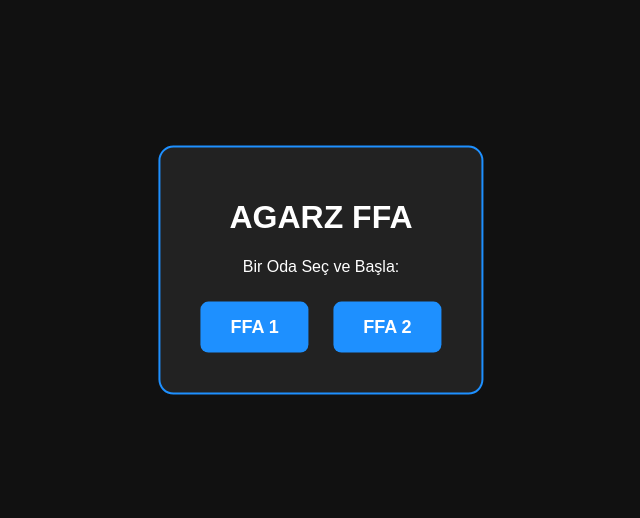
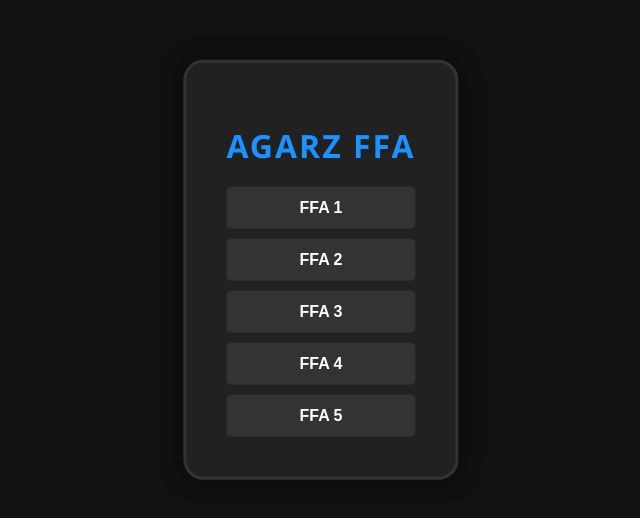
Before and after one commit to barisgzlx/baro41, a website: page index.html in a window 1280 px wide. Shown: the part 130-648 px from the top of the page, without its empty margins (319-959 px from the left). Drawn offline with nearby package versions, Linux system fonts and the light colour scheme; no server answers.

Commit message:
Update index.html

```diff
--- a/index.html
+++ b/index.html
@@ -1,29 +1,35 @@
 <!DOCTYPE html>
 <html>
 <head>
-    <title>Baris Agar - FFA Odalari</title>
+    <title>Baris Agarz - FFA Odaları</title>
     <style>
-        body { margin: 0; background: #111; overflow: hidden; font-family: Arial; color: white; }
+        body { margin: 0; background: #111; overflow: hidden; font-family: 'Segoe UI', Tahoma, Geneva, Verdana, sans-serif; color: white; }
         #menu {
             position: absolute; top: 50%; left: 50%; transform: translate(-50%, -50%);
-            background: #222; padding: 30px; border-radius: 15px; text-align: center;
-            border: 2px solid dodgerblue; z-index: 10;
+            background: rgba(34, 34, 34, 0.95); padding: 40px; border-radius: 20px;
+            text-align: center; border: 3px solid #333; box-shadow: 0 0 20px rgba(0,0,0,0.5);
         }
+        h1 { color: dodgerblue; margin-bottom: 20px; text-transform: uppercase; letter-spacing: 2px; }
+        .btn-container { display: flex; flex-direction: column; gap: 10px; }
         button {
-            padding: 15px 30px; margin: 10px; cursor: pointer; border: none;
-            border-radius: 8px; background: dodgerblue; color: white;
-            font-size: 18px; font-weight: bold; transition: 0.3s;
+            padding: 12px 40px; cursor: pointer; border: none;
+            border-radius: 5px; background: #333; color: white;
+            font-size: 16px; font-weight: bold; transition: 0.2s;
         }
-        button:hover { background: #1e90ff; transform: scale(1.1); }
-        canvas { display: none; background: black; }
+        button:hover { background: dodgerblue; transform: scale(1.05); }
+        canvas { display: none; background: #050505; }
     </style>
 </head>
 <body>
     <div id="menu">
         <h1>AGARZ FFA</h1>
-        <p>Bir Oda Seç ve Başla:</p>
-        <button onclick="joinRoom('ffa1')">FFA 1</button>
-        <button onclick="joinRoom('ffa2')">FFA 2</button>
+        <div class="btn-container">
+            <button onclick="joinRoom('ffa1')">FFA 1</button>
+            <button onclick="joinRoom('ffa2')">FFA 2</button>
+            <button onclick="joinRoom('ffa3')">FFA 3</button>
+            <button onclick="joinRoom('ffa4')">FFA 4</button>
+            <button onclick="joinRoom('ffa5')">FFA 5</button>
+        </div>
     </div>
     <canvas id="gameCanvas"></canvas>
     <script src="/socket.io/socket.io.js"></script>
```
